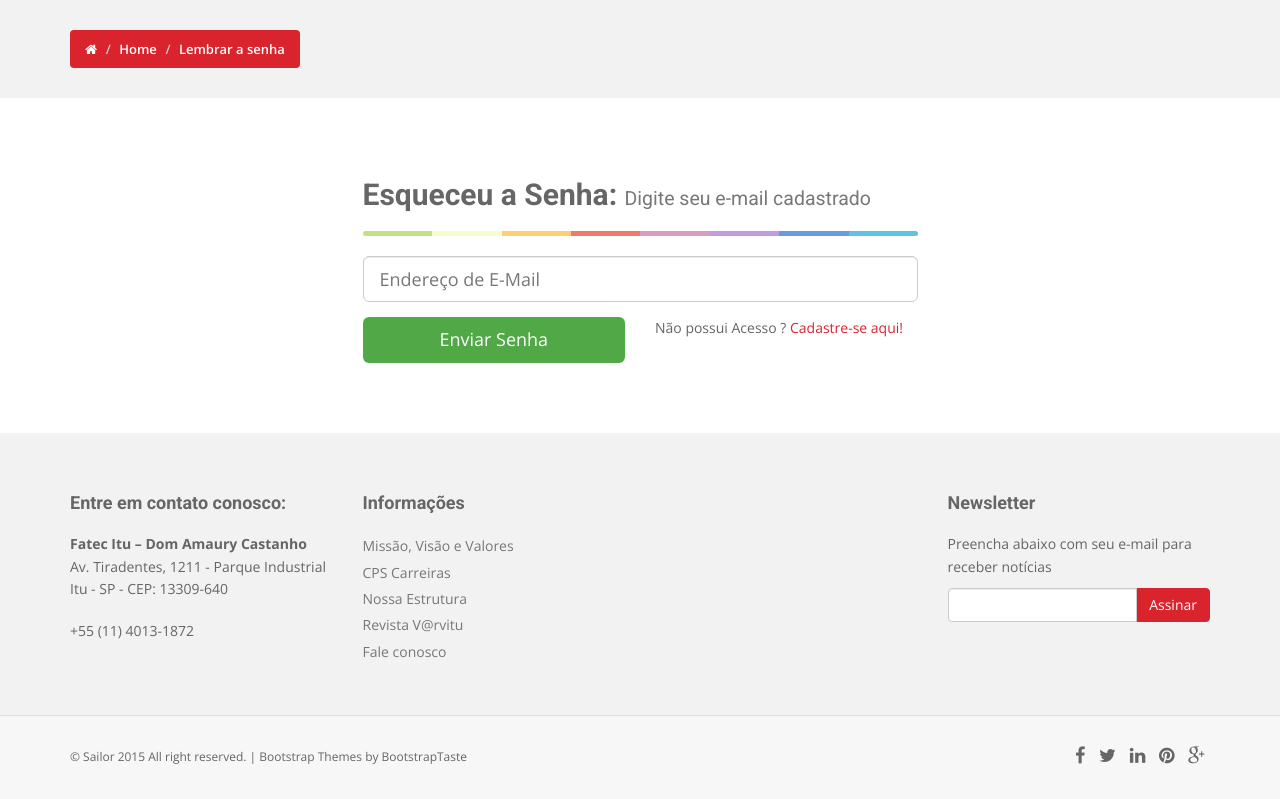
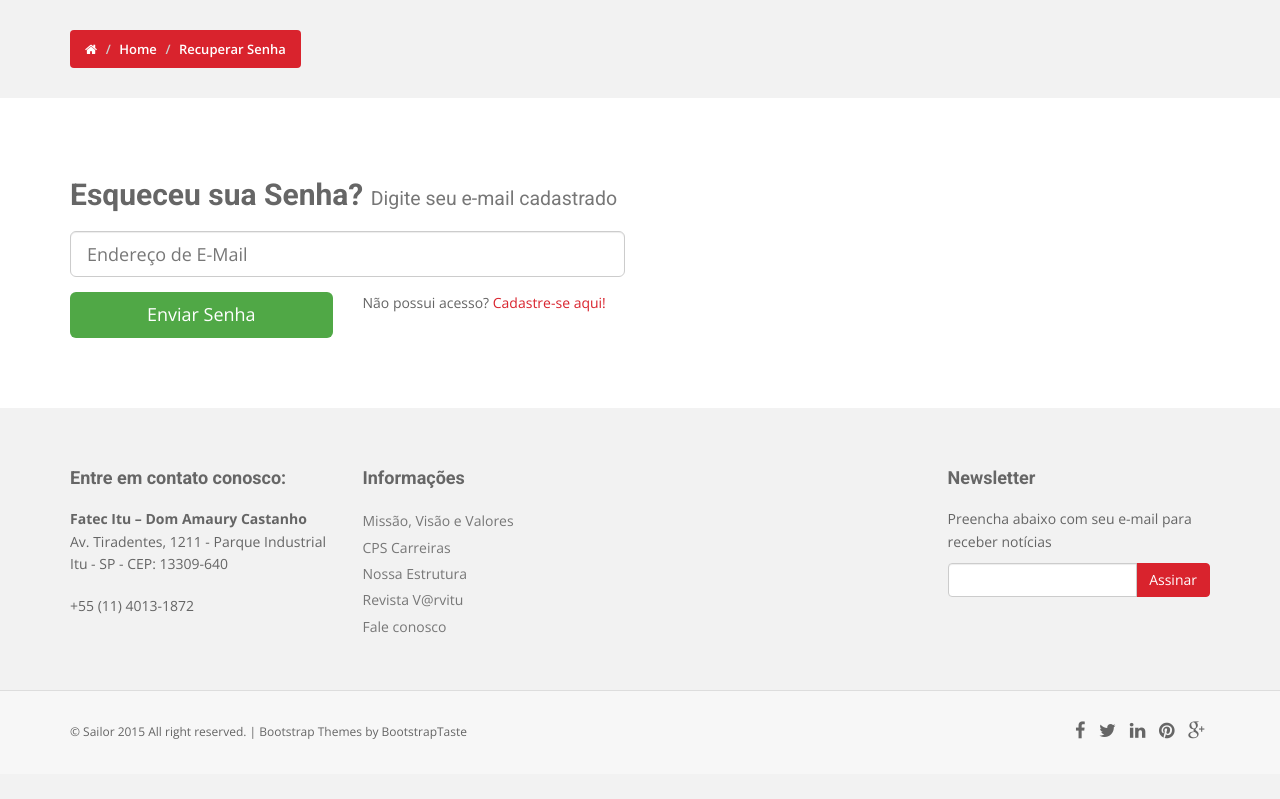
Before and after one commit to carvalhorafael89/TG2, a PHP site: page /phpmailer/prosenha.php in a window 1280 px wide. Shown: the part 179-978 px from the top of the page. After the commit the page ends 918 px from the top, so only its background shows below. Run offline with PHP 8.4, Linux system fonts and the light colour scheme; some libraries are stand-ins or nearby versions.

Commit message:
acertado o layout da pagina "prosenha" para se adequar as demais paginas

```diff
--- a/prosenha.php
+++ b/prosenha.php
@@ -61,7 +61,7 @@ if (isset($_POST['email'])) {
 }
 ?>
 
-<!-- Código HTML permanece inalterado -->
+<!-- Estrutura HTML similar à da página de login -->
 <section id="inner-headline">
     <div class="container">
         <div class="row">
@@ -69,7 +69,7 @@ if (isset($_POST['email'])) {
                 <ul class="breadcrumb">
                     <li><a href="#"><i class="fa fa-home"></i></a><i class="icon-angle-right"></i></li>
                     <li><a href="index.php">Home</a><i class="icon-angle-right"></i></li>
-          <li class="active">Lembrar a senha</li>
+                    <li class="active">Recuperar Senha</li>
                 </ul>
             </div>
         </div>
@@ -79,18 +79,21 @@ if (isset($_POST['email'])) {
 <section id="content">
     <div class="container">
         <div class="row">
-            <div class="col-xs-12 col-sm-8 col-md-6 col-sm-offset-2 col-md-offset-3">
-                <form role="form" class="register-form" method="POST" action="prosenha.php">
-                    <h2>Esqueceu a Senha: <small>Digite seu e-mail cadastrado</small></h2>
-                    <hr class="colorgraph">
+            <div class="col-xs-12 col-sm-8 col-md-6">
+                <form role="form" class="register-form" method="POST" action="esqsenha.php">
+                    <h2>Esqueceu sua Senha? <small>Digite seu e-mail cadastrado</small></h2>
+
                     <div class="form-group">
-                        <input type="email" name="email" id="email" class="form-control input-lg" placeholder="Endereço de E-Mail" tabindex="4" required>
+                        <input type="email" name="email" id="email" class="form-control input-lg" placeholder="Endereço de E-Mail" required>
                     </div>
-                    <div class="row">
+
+                    <div class="row mb-4">
                         <div class="col-xs-12 col-md-6">
-                            <input type="submit" value="Enviar Senha" class="btn btn-primary btn-block btn-lg" tabindex="6">
+                            <input type="submit" value="Enviar Senha" class="btn btn-primary btn-block btn-lg">
                         </div>
-                        <div class="col-xs-12 col-md-6">Não possui Acesso ? <a href="cadAluno.php">Cadastre-se aqui!</a></div>
+                        <div class="col-xs-12 col-md-6">
+                            <p>Não possui acesso? <a href="cadAluno.php">Cadastre-se aqui!</a></p>
+                        </div>
                     </div>
                 </form>
             </div>
```
Lines whose indentation alone changed are shown as unchanged.
